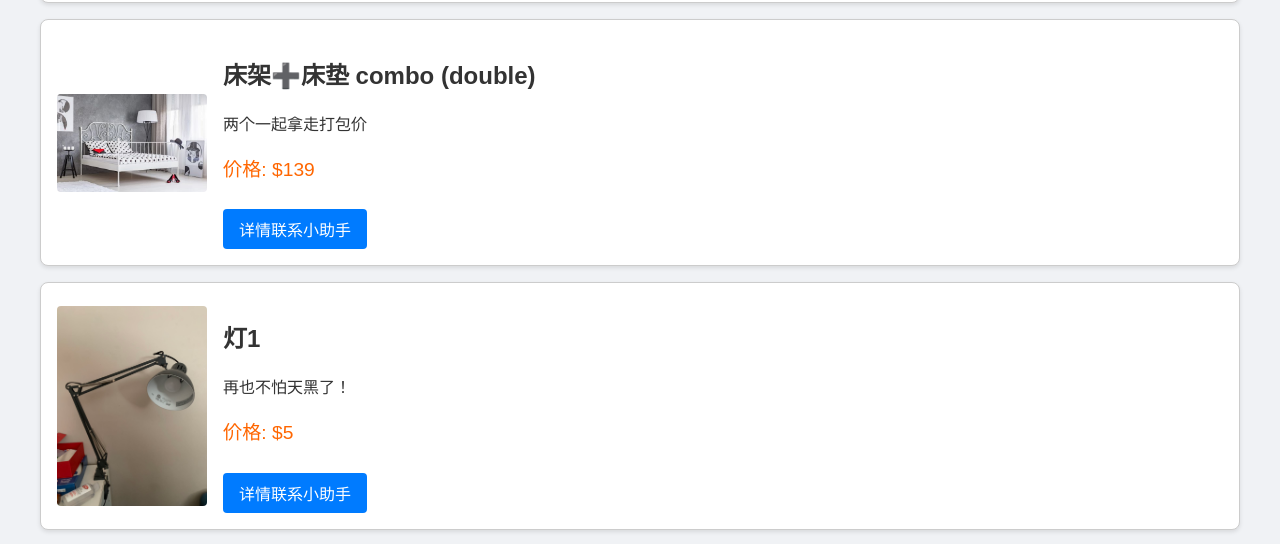
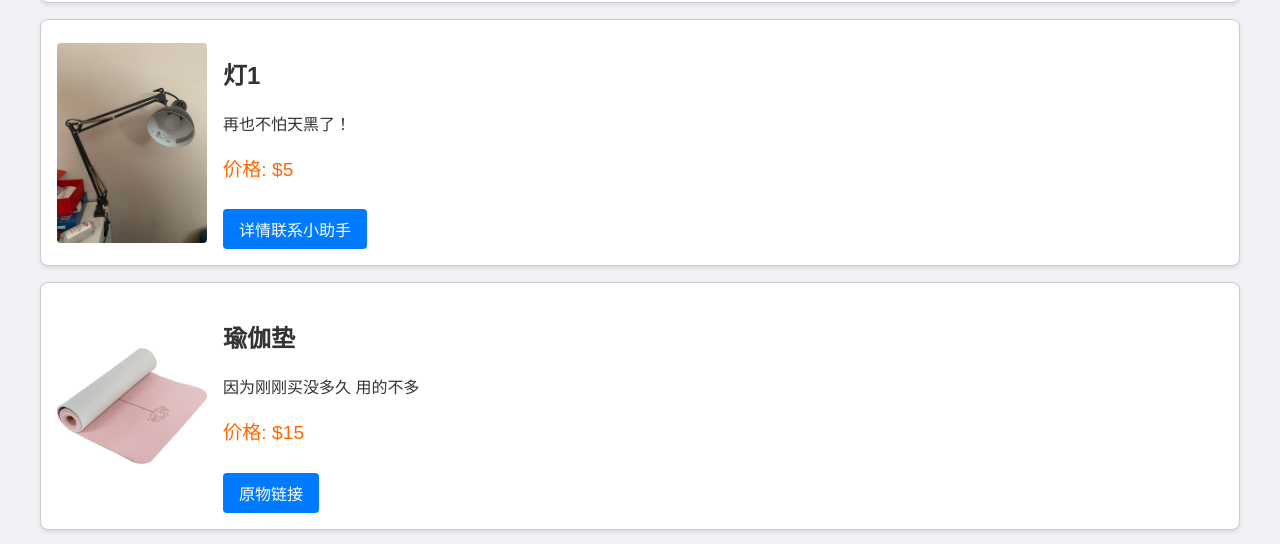
Before and after one commit to LKLemon/Sell_special_price, a plain HTML site: page index.html in a window 1280 px wide. Shown: the part 1608-2152 px from the top of the page. Drawn offline with Linux system fonts and the light colour scheme.

Commit message:
frame and chair sold

```diff
--- a/index.html
+++ b/index.html
@@ -179,7 +179,7 @@
                 {id: 'item10', imgSrc: './assets/images/dysonv15.png', name: 'dyson v15 吸尘器（四个头）', description: '今天也有好好清洁呢 还能统计消灭了多少灰尘 又是元气满满的一天呢', price: '$500', link: 'https://www.dysoncanada.ca/en/vacuum-cleaners/cordless/v15', status: 'sold'},
                 {id: 'item11', imgSrc: './assets/images/bed.png', name: '好看的床架 (double)', description: '好看好搬好拆卸', price: '$99', link: '', status: 'sold'},
                 {id: 'item12', imgSrc: './assets/images/matrice1.png', name: '床垫(double)', description: '有俩床垫 可以自己挑', price: '$79', link: '', status: 'available'},
-                {id: 'item13', imgSrc: './assets/images/bed.png', name: '床架➕床垫 combo (double)', description: '两个一起拿走打包价', price: '$139', link: '', status: 'available'},
+                // {id: 'item13', imgSrc: './assets/images/bed.png', name: '床架➕床垫 combo (double)', description: '两个一起拿走打包价', price: '$139', link: '', status: 'available'},
                 {id: 'item14', imgSrc: './assets/images/chair.png', name: '人体力学电竞椅', description: '坐起来真不错', price: '$50', link: '', status: 'sold'},
                 {id: 'item15', imgSrc: './assets/images/cart1.png', name: '买菜小车', description: '买菜再也不勒手了！ nations 那种', price: '$10', link: '', status: 'sold'},
                 {id: 'item16', imgSrc: './assets/images/lamp1.png', name: '灯1', description: '再也不怕天黑了！', price: '$5', link: '', status: 'available'},
```
